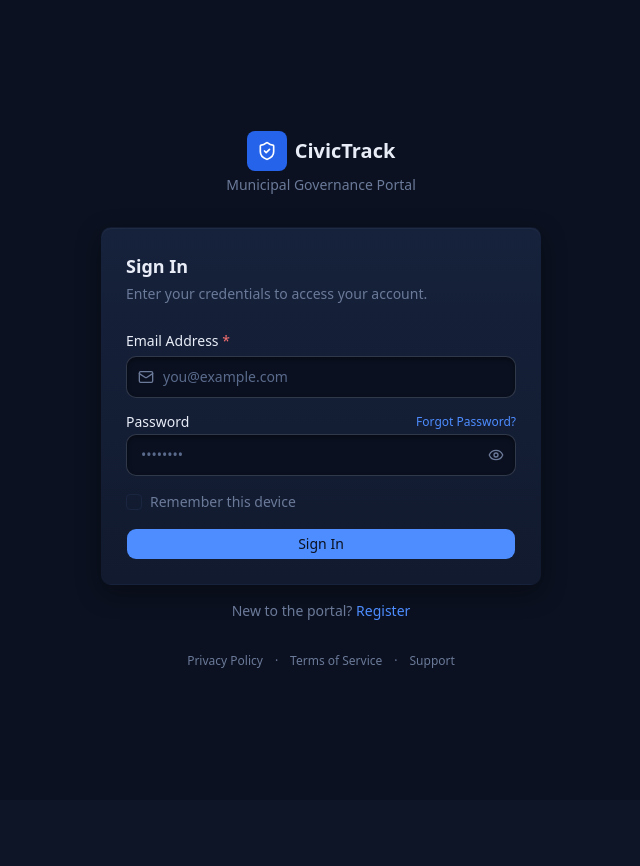
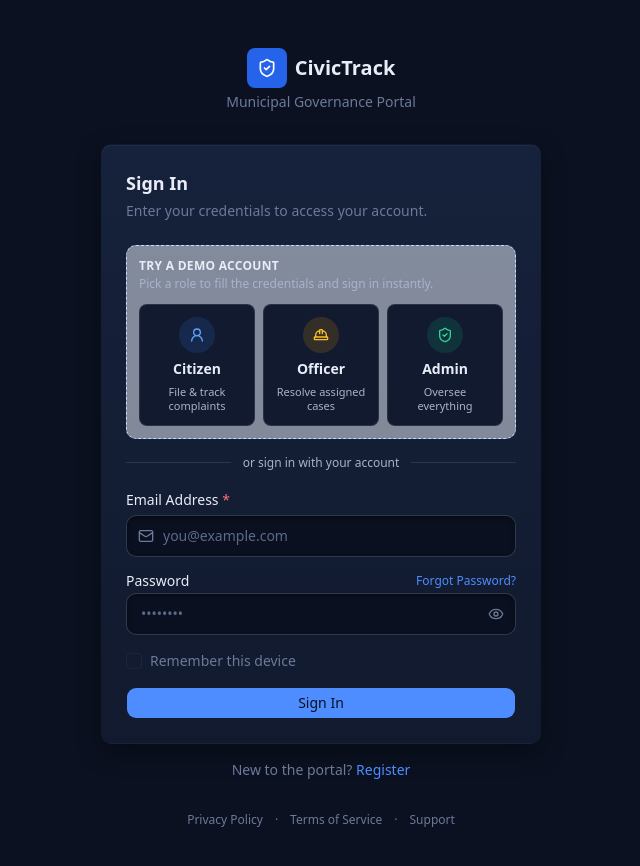
Before and after one commit to KhursheedAK/CivicTrack, a Next.js app in the folder frontend/: page /login in a window 1280 px wide. Shown: the top 866 px of the page, without its empty margins (319-959 px from the left). Before the commit the page ends 800 px from the top, so only its background shows below. Built offline with nearby package versions, Linux system fonts and the light colour scheme.

Commit message:
feat(frontend): one-click demo accounts on login and site-access magic link

```diff
--- /dev/null
+++ b/frontend/src/app/api/site-access/enter/route.ts
@@ -0,0 +1,36 @@
+import { NextRequest, NextResponse } from "next/server";
+
+// One-click access link for recruiters/clients, e.g.
+//   /api/site-access/enter?key=<SITE_PASSWORD>&to=/login
+// Sets the same cookie as the password form, then redirects.
+export async function GET(req: NextRequest) {
+  const sitePassword = process.env.SITE_PASSWORD;
+  const { searchParams } = req.nextUrl;
+  const key = searchParams.get("key");
+
+  // Only allow same-site relative redirects (no open redirect).
+  const requested = searchParams.get("to") ?? "/login";
+  const to = requested.startsWith("/") && !requested.startsWith("//") ? requested : "/login";
+
+  if (!sitePassword || key !== sitePassword) {
+    const url = req.nextUrl.clone();
+    url.pathname = "/site-access/verify";
+    url.search = "";
+    url.searchParams.set("from", to);
+    return NextResponse.redirect(url);
+  }
+
+  const dest = req.nextUrl.clone();
+  dest.pathname = to.split("?")[0];
+  dest.search = to.includes("?") ? `?${to.split("?").slice(1).join("?")}` : "";
+
+  const res = NextResponse.redirect(dest);
+  res.cookies.set("site_access", sitePassword, {
+    httpOnly: true,
+    secure: process.env.NODE_ENV === "production",
+    sameSite: "lax",
+    path: "/",
+    maxAge: 60 * 60 * 24 * 30, // 30 days
+  });
+  return res;
+}
--- /dev/null
+++ b/frontend/src/components/auth/DemoAccounts.tsx
@@ -0,0 +1,88 @@
+"use client";
+
+import { Loader2, ShieldCheck, UserRound, HardHat, type LucideIcon } from "lucide-react";
+
+export interface DemoAccount {
+  role: "CITIZEN" | "OFFICER" | "ADMIN";
+  label: string;
+  description: string;
+  email: string;
+  password: string;
+  icon: LucideIcon;
+  tone: string;
+}
+
+export const DEMO_ACCOUNTS: DemoAccount[] = [
+  {
+    role: "CITIZEN",
+    label: "Citizen",
+    description: "File & track complaints",
+    email: "citizen@civictrack.app",
+    password: "Citizen@1234",
+    icon: UserRound,
+    tone: "bg-blue-50 text-blue-600 dark:bg-blue-500/15 dark:text-blue-400",
+  },
+  {
+    role: "OFFICER",
+    label: "Officer",
+    description: "Resolve assigned cases",
+    email: "officer@civictrack.app",
+    password: "Officer@1234",
+    icon: HardHat,
+    tone: "bg-amber-50 text-amber-600 dark:bg-amber-500/15 dark:text-amber-400",
+  },
+  {
+    role: "ADMIN",
+    label: "Admin",
+    description: "Oversee everything",
+    email: "admin@civictrack.app",
+    password: "Admin@1234",
+    icon: ShieldCheck,
+    tone: "bg-emerald-50 text-emerald-600 dark:bg-emerald-500/15 dark:text-emerald-400",
+  },
+];
+
+interface DemoAccountsProps {
+  onSelect: (account: DemoAccount) => void;
+  activeRole: DemoAccount["role"] | null;
+  disabled: boolean;
+}
+
+export function DemoAccounts({ onSelect, activeRole, disabled }: DemoAccountsProps) {
+  return (
+    <div className="rounded-lg border border-dashed border-blue-200 bg-blue-50/50 p-3 dark:border-[var(--brand-accent)]/30 dark:bg-[var(--brand-accent)]/5">
+      <p className="text-xs font-bold uppercase tracking-wide text-gray-900 dark:text-[var(--text-primary)]">
+        Try a demo account
+      </p>
+      <p className="mt-0.5 text-xs text-gray-700 dark:text-[var(--text-secondary)]">
+        Pick a role to fill the credentials and sign in instantly.
+      </p>
+      <div className="mt-3 grid grid-cols-3 gap-2">
+        {DEMO_ACCOUNTS.map((account) => {
+          const Icon = account.icon;
+          const loading = activeRole === account.role;
+          return (
+            <button
+              key={account.role}
+              type="button"
+              disabled={disabled}
+              onClick={() => onSelect(account)}
+              title={`${account.email} / ${account.password}`}
+              className="group flex flex-col items-center gap-1.5 rounded-md border border-gray-200 bg-white px-2 py-3 text-center transition hover:-translate-y-0.5 hover:border-blue-400 hover:shadow-md focus:outline-none focus-visible:ring-2 focus-visible:ring-blue-500 disabled:cursor-not-allowed disabled:opacity-60 disabled:hover:translate-y-0 dark:border-white/10 dark:bg-[var(--bg-surface,transparent)] dark:hover:border-[var(--brand-accent)]"
+            >
+              <span className={`flex h-9 w-9 items-center justify-center rounded-full ${account.tone}`}>
+                {loading ? <Loader2 className="h-4 w-4 animate-spin" /> : <Icon className="h-4 w-4" />}
+              </span>
+              <span className="text-sm font-semibold text-gray-900 dark:text-[var(--text-primary)]">
+                {account.label}
+              </span>
+              <span className="text-[11px] leading-tight text-gray-600 dark:text-[var(--text-secondary)]">
+                {account.description}
+              </span>
+            </button>
+          );
+        })}
+      </div>
+    </div>
+  );
+}
--- a/frontend/src/components/auth/LoginForm.tsx
+++ b/frontend/src/components/auth/LoginForm.tsx
@@ -15,6 +15,7 @@ import { PasswordInput } from "@/components/shared/PasswordInput";
 import { authApi } from "@/lib/api";
 import { useAuth } from "@/contexts/AuthContext";
 import Link from "next/link";
+import { DemoAccounts, type DemoAccount } from "@/components/auth/DemoAccounts";
 
 const ROLE_HOME: Record<string, string> = {
   CITIZEN: "/dashboard",
@@ -35,16 +36,26 @@ export function LoginForm() {
   const searchParams = useSearchParams();
   const { setUser } = useAuth();
   const [status, setStatus] = useState<"idle" | "loading" | "success">("idle");
+  const [demoRole, setDemoRole] = useState<DemoAccount["role"] | null>(null);
+  const showDemo = process.env.NEXT_PUBLIC_SHOW_DEMO_ACCOUNTS !== "false";
 
   const {
     register,
     control,
+    setValue,
     handleSubmit,
     formState: { errors },
   } = useForm<LoginValues>({
     resolver: zodResolver(loginSchema),
     defaultValues: { email: "", password: "", remember: false },
   });
+
+  function handleDemoSelect(account: DemoAccount) {
+    setValue("email", account.email, { shouldValidate: true });
+    setValue("password", account.password, { shouldValidate: true });
+    setDemoRole(account.role);
+    void onSubmit({ email: account.email, password: account.password, remember: false });
+  }
 
   async function onSubmit(values: LoginValues) {
     setStatus("loading");
@@ -57,6 +68,7 @@ export function LoginForm() {
       setTimeout(() => router.push(dest), 600);
     } catch (err: unknown) {
       setStatus("idle");
+      setDemoRole(null);
       const msg =
         (err as { response?: { data?: { error?: string } } })?.response?.data?.error ||
         "Invalid email or password.";
@@ -76,6 +88,16 @@ export function LoginForm() {
 
   return (
     <form onSubmit={handleSubmit(onSubmit)} className="space-y-4" noValidate>
+      {showDemo && (
+        <>
+          <DemoAccounts onSelect={handleDemoSelect} activeRole={demoRole} disabled={status === "loading"} />
+          <div className="flex items-center gap-3 text-xs text-gray-600 dark:text-[var(--text-secondary)]">
+            <span className="h-px flex-1 bg-gray-200 dark:bg-white/10" />
+            or sign in with your account
+            <span className="h-px flex-1 bg-gray-200 dark:bg-white/10" />
+          </div>
+        </>
+      )}
       <div className="space-y-1">
         <Label htmlFor="email">Email Address</Label>
         <div className="relative">
```
